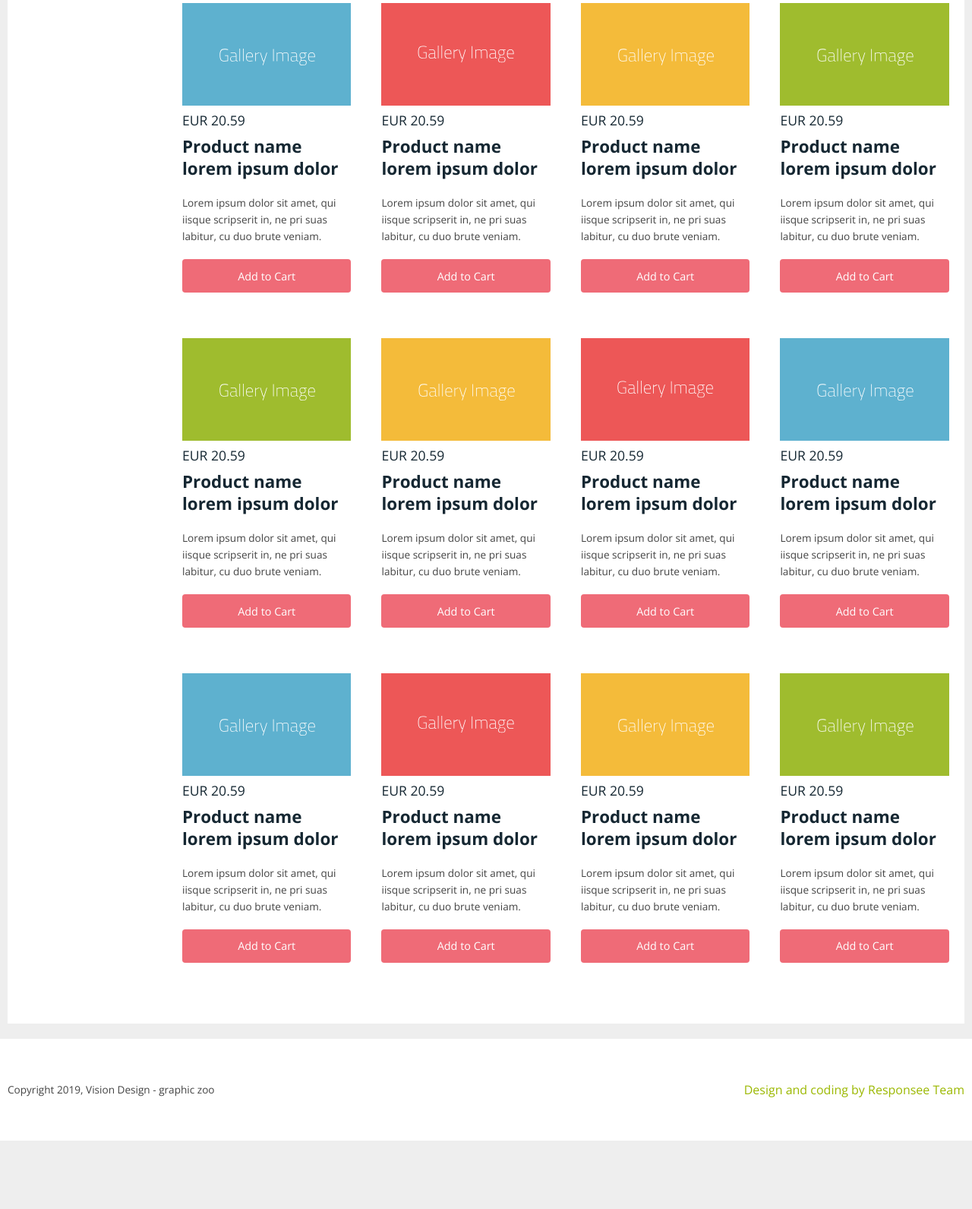
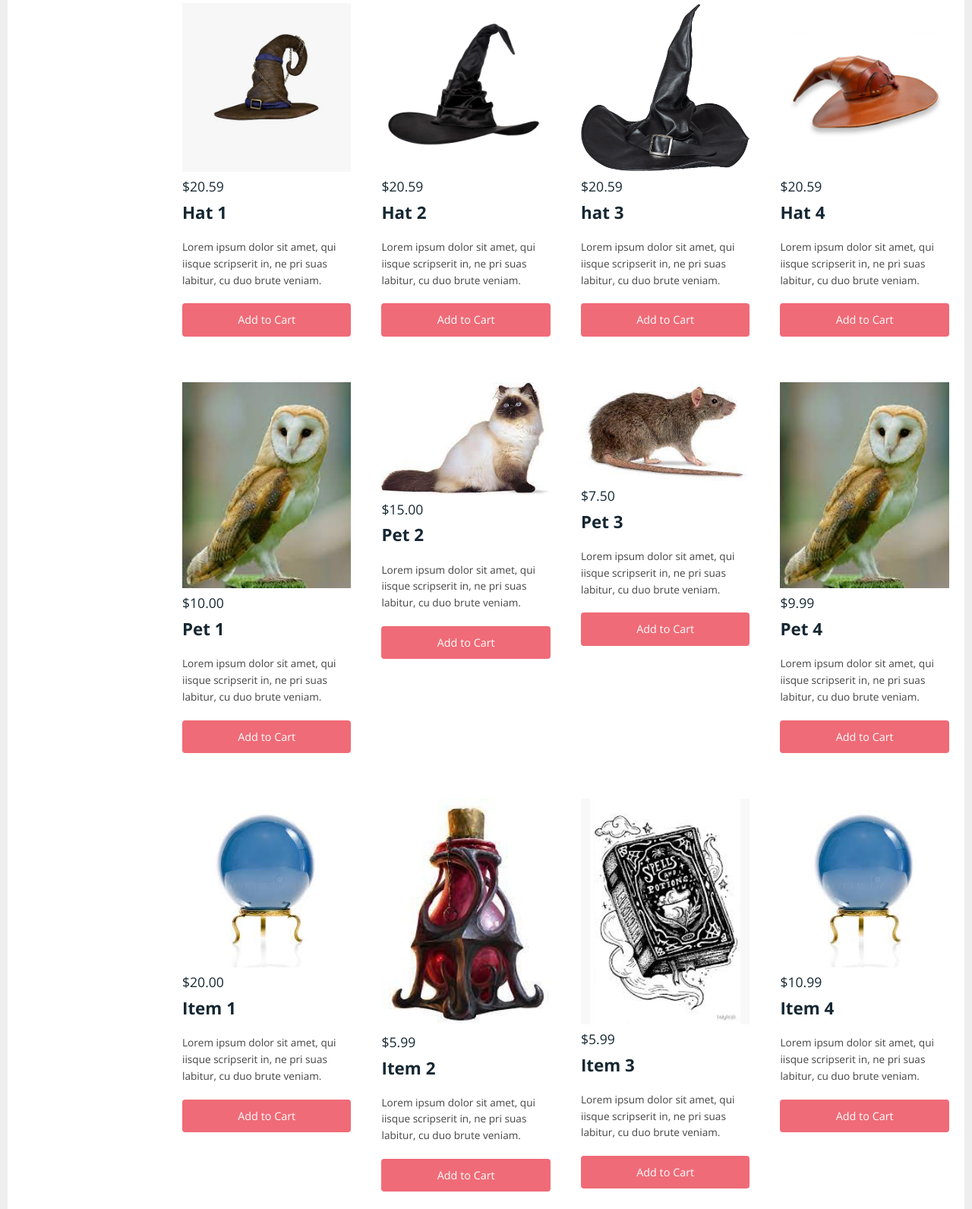
Before and after one commit to dulgarianla/cse310_project, a plain HTML site: page index.html in a window 1280 px wide. Shown: the part 875-2466 px from the top of the page at 76% size. Before the commit the page ends 2376 px from the top, so only its background shows below. Drawn offline with nearby package versions, Linux system fonts and the light colour scheme; files whose address does not match are found by name.

Commit message:
add images, change prices and titles, and jump links

```diff
--- a/index.html
+++ b/index.html
@@ -43,9 +43,9 @@
               <li>
                 <a>Catalogue</a>
                 <ul>
-                  <li><a>Wizard Clothing</a></li>
-                  <li><a>Pets</a></li>
-                  <li><a>Wizard Items</a></li>
+                  <li><a href="#robes-section">Wizard Clothing</a></li>
+                  <li><a href="#pets-section">Pets</a></li>
+                  <li><a href="#items-section">Wizard Items</a></li>
                 </ul>
               </li>
               <li>
@@ -70,12 +70,12 @@
                 <li>
                   <a>Wizard Clothing</a>
                   <ul>
-                    <li><a>Wizard Robes</a></li>
-                    <li><a>Wizard Hats</a></li>
+                    <li><a href="#robes-section">Wizard Robes</a></li>
+                    <li><a href="#hats-section">Wizard Hats</a></li>
                   </ul>
                 </li>
                 <li>
-                  <a>Pets</a>
+                  <a href="#pets-section">Pets</a>
                   <ul>
                     <li><a>Owl</a></li>
                     <li><a>Cat</a></li>
@@ -83,7 +83,7 @@
                   </ul>
                 </li>
                 <li>
-                  <a>Wizard Items</a>
+                  <a href="#items-section">Wizard Items</a>
                   <ul>
                     <li><a>Crystal Ball</a></li>
                     <li><a>Potions</a></li>
@@ -117,12 +117,12 @@
             <h1 class="margin-bottom">Products</h1>
             <!-- Pruducts -->
             <div class="margin2x">
-              <div class="s-12 m-12 l-4 xl-3 xxl-3">
-                <a href="/"><img class="full-img" src="img/gallery-1.svg" /></a>
-                <h5>EUR 20.59</h5>
+              <div class="s-12 m-12 l-4 xl-3 xxl-3" id="robes-section">
+                <a href="/"><img class="full-img" src="img/robe 1.jpg" /></a>
+                <h5>$20.59</h5>
                 <a href="/"
                   ><h4 class="margin-bottom">
-                    <strong>Product name lorem ipsum dolor</strong>
+                    <strong>Robe 1</strong>
                   </h4></a
                 >
                 <p class="margin-bottom">
@@ -141,7 +141,7 @@
                 </form>
               </div>
               <div class="s-12 m-12 l-4 xl-3 xxl-3">
-                <a href="/"><img class="full-img" src="img/gallery-2.svg" /></a>
+                <a href="/"><img class="full-img" src="img/robe 2.jpg" /></a>
                 <h5>$10</h5>
                 <a href="/"
                   ><h4 class="margin-bottom">
@@ -164,11 +164,11 @@
                 </form>
               </div>
               <div class="s-12 m-12 l-4 xl-3 xxl-3">
-                <a href="/"><img class="full-img" src="img/robe 1.jpg" /></a>
+                <a href="/"><img class="full-img" src="img/robe 3.jpg" /></a>
                 <h5>$15</h5>
                 <a href="/"
                   ><h4 class="margin-bottom">
-                    <strong>Cool Robe</strong>
+                    <strong>Robe 3</strong>
                   </h4></a
                 >
                 <p class="margin-bottom">
@@ -191,7 +191,30 @@
                 <h5>$12.99</h5>
                 <a href="/"
                   ><h4 class="margin-bottom">
-                    <strong>Robe 2</strong>
+                    <strong>Robe 4</strong>
+                  </h4></a
+                >
+                <p class="margin-bottom">
+                  Lorem ipsum dolor sit amet, qui iisque scripserit in, ne pri
+                  suas labitur, cu duo brute veniam.
+                </p>
+                <form class="customform s-12 margin-bottom2x" action="">
+                  <div>
+                    <button
+                      class="button rounded-btn submit-btn s-12"
+                      type="submit"
+                    >
+                      Add to Cart
+                    </button>
+                  </div>
+                </form>
+              </div>
+              <div class="s-12 m-12 l-4 xl-3 xxl-3" id="hats-section">
+                <a href="/"><img class="full-img" src="img/hat1.jpg" /></a>
+                <h5>$20.59</h5>
+                <a href="/"
+                  ><h4 class="margin-bottom">
+                    <strong>Hat 1</strong>
                   </h4></a
                 >
                 <p class="margin-bottom">
@@ -210,11 +233,11 @@
                 </form>
               </div>
               <div class="s-12 m-12 l-4 xl-3 xxl-3">
-                <a href="/"><img class="full-img" src="img/gallery-4.svg" /></a>
-                <h5>EUR 20.59</h5>
+                <a href="/"><img class="full-img" src="img/hat2.jpg" /></a>
+                <h5>$20.59</h5>
                 <a href="/"
                   ><h4 class="margin-bottom">
-                    <strong>Product name lorem ipsum dolor</strong>
+                    <strong>Hat 2</strong>
                   </h4></a
                 >
                 <p class="margin-bottom">
@@ -233,11 +256,11 @@
                 </form>
               </div>
               <div class="s-12 m-12 l-4 xl-3 xxl-3">
-                <a href="/"><img class="full-img" src="img/gallery-3.svg" /></a>
-                <h5>EUR 20.59</h5>
+                <a href="/"><img class="full-img" src="img/hat3.png" /></a>
+                <h5>$20.59</h5>
                 <a href="/"
                   ><h4 class="margin-bottom">
-                    <strong>Product name lorem ipsum dolor</strong>
+                    <strong>hat 3</strong>
                   </h4></a
                 >
                 <p class="margin-bottom">
@@ -256,11 +279,34 @@
                 </form>
               </div>
               <div class="s-12 m-12 l-4 xl-3 xxl-3">
-                <a href="/"><img class="full-img" src="img/gallery-2.svg" /></a>
-                <h5>EUR 20.59</h5>
+                <a href="/"><img class="full-img" src="img/hat4.png" /></a>
+                <h5>$20.59</h5>
                 <a href="/"
                   ><h4 class="margin-bottom">
-                    <strong>Product name lorem ipsum dolor</strong>
+                    <strong>Hat 4</strong>
+                  </h4></a
+                >
+                <p class="margin-bottom">
+                  Lorem ipsum dolor sit amet, qui iisque scripserit in, ne pri
+                  suas labitur, cu duo brute veniam.
+                </p>
+                <form class="customform s-12 margin-bottom2x" action="">
+                  <div>
+                    <button
+                      class="button rounded-btn submit-btn s-12"
+                      type="submit"
+                    >
+                      Add to Cart
+                    </button>
+                  </div>
+                </form>
+              </div>
+              <div class="s-12 m-12 l-4 xl-3 xxl-3" id="pets-section">
+                <a href="/"><img class="full-img" src="img/pet 1.jpg" /></a>
+                <h5>$10.00</h5>
+                <a href="/"
+                  ><h4 class="margin-bottom">
+                    <strong>Pet 1</strong>
                   </h4></a
                 >
                 <p class="margin-bottom">
@@ -279,11 +325,11 @@
                 </form>
               </div>
               <div class="s-12 m-12 l-4 xl-3 xxl-3">
-                <a href="/"><img class="full-img" src="img/gallery-1.svg" /></a>
-                <h5>EUR 20.59</h5>
+                <a href="/"><img class="full-img" src="img/pet 2.jpg" /></a>
+                <h5>$15.00</h5>
                 <a href="/"
                   ><h4 class="margin-bottom">
-                    <strong>Product name lorem ipsum dolor</strong>
+                    <strong>Pet 2</strong>
                   </h4></a
                 >
                 <p class="margin-bottom">
@@ -302,11 +348,11 @@
                 </form>
               </div>
               <div class="s-12 m-12 l-4 xl-3 xxl-3">
-                <a href="/"><img class="full-img" src="img/gallery-1.svg" /></a>
-                <h5>EUR 20.59</h5>
+                <a href="/"><img class="full-img" src="img/pet 3.jpg" /></a>
+                <h5>$7.50</h5>
                 <a href="/"
                   ><h4 class="margin-bottom">
-                    <strong>Product name lorem ipsum dolor</strong>
+                    <strong>Pet 3</strong>
                   </h4></a
                 >
                 <p class="margin-bottom">
@@ -325,11 +371,34 @@
                 </form>
               </div>
               <div class="s-12 m-12 l-4 xl-3 xxl-3">
-                <a href="/"><img class="full-img" src="img/gallery-2.svg" /></a>
-                <h5>EUR 20.59</h5>
+                <a href="/"><img class="full-img" src="img/pet 1.jpg" /></a>
+                <h5>$9.99</h5>
                 <a href="/"
                   ><h4 class="margin-bottom">
-                    <strong>Product name lorem ipsum dolor</strong>
+                    <strong>Pet 4</strong>
+                  </h4></a
+                >
+                <p class="margin-bottom">
+                  Lorem ipsum dolor sit amet, qui iisque scripserit in, ne pri
+                  suas labitur, cu duo brute veniam.
+                </p>
+                <form class="customform s-12 margin-bottom2x" action="">
+                  <div>
+                    <button
+                      class="button rounded-btn submit-btn s-12"
+                      type="submit"
+                    >
+                      Add to Cart
+                    </button>
+                  </div>
+                </form>
+              </div>
+              <div class="s-12 m-12 l-4 xl-3 xxl-3" id="items-section">
+                <a href="/"><img class="full-img" src="img/item 1.jpg" /></a>
+                <h5>$20.00</h5>
+                <a href="/"
+                  ><h4 class="margin-bottom">
+                    <strong>Item 1</strong>
                   </h4></a
                 >
                 <p class="margin-bottom">
@@ -348,11 +417,11 @@
                 </form>
               </div>
               <div class="s-12 m-12 l-4 xl-3 xxl-3">
-                <a href="/"><img class="full-img" src="img/gallery-3.svg" /></a>
-                <h5>EUR 20.59</h5>
+                <a href="/"><img class="full-img" src="img/item 2.jpg" /></a>
+                <h5>$5.99</h5>
                 <a href="/"
                   ><h4 class="margin-bottom">
-                    <strong>Product name lorem ipsum dolor</strong>
+                    <strong>Item 2</strong>
                   </h4></a
                 >
                 <p class="margin-bottom">
@@ -371,11 +440,11 @@
                 </form>
               </div>
               <div class="s-12 m-12 l-4 xl-3 xxl-3">
-                <a href="/"><img class="full-img" src="img/gallery-4.svg" /></a>
-                <h5>EUR 20.59</h5>
+                <a href="/"><img class="full-img" src="img/item 3.jpg" /></a>
+                <h5>$5.99</h5>
                 <a href="/"
                   ><h4 class="margin-bottom">
-                    <strong>Product name lorem ipsum dolor</strong>
+                    <strong>Item 3</strong>
                   </h4></a
                 >
                 <p class="margin-bottom">
@@ -394,80 +463,11 @@
                 </form>
               </div>
               <div class="s-12 m-12 l-4 xl-3 xxl-3">
-                <a href="/"><img class="full-img" src="img/gallery-4.svg" /></a>
-                <h5>EUR 20.59</h5>
+                <a href="/"><img class="full-img" src="img/item 1.jpg" /></a>
+                <h5>$10.99</h5>
                 <a href="/"
                   ><h4 class="margin-bottom">
-                    <strong>Product name lorem ipsum dolor</strong>
-                  </h4></a
-                >
-                <p class="margin-bottom">
-                  Lorem ipsum dolor sit amet, qui iisque scripserit in, ne pri
-                  suas labitur, cu duo brute veniam.
-                </p>
-                <form class="customform s-12 margin-bottom2x" action="">
-                  <div>
-                    <button
-                      class="button rounded-btn submit-btn s-12"
-                      type="submit"
-                    >
-                      Add to Cart
-                    </button>
-                  </div>
-                </form>
-              </div>
-              <div class="s-12 m-12 l-4 xl-3 xxl-3">
-                <a href="/"><img class="full-img" src="img/gallery-3.svg" /></a>
-                <h5>EUR 20.59</h5>
-                <a href="/"
-                  ><h4 class="margin-bottom">
-                    <strong>Product name lorem ipsum dolor</strong>
-                  </h4></a
-                >
-                <p class="margin-bottom">
-                  Lorem ipsum dolor sit amet, qui iisque scripserit in, ne pri
-                  suas labitur, cu duo brute veniam.
-                </p>
-                <form class="customform s-12 margin-bottom2x" action="">
-                  <div>
-                    <button
-                      class="button rounded-btn submit-btn s-12"
-                      type="submit"
-                    >
-                      Add to Cart
-                    </button>
-                  </div>
-                </form>
-              </div>
-              <div class="s-12 m-12 l-4 xl-3 xxl-3">
-                <a href="/"><img class="full-img" src="img/gallery-2.svg" /></a>
-                <h5>EUR 20.59</h5>
-                <a href="/"
-                  ><h4 class="margin-bottom">
-                    <strong>Product name lorem ipsum dolor</strong>
-                  </h4></a
-                >
-                <p class="margin-bottom">
-                  Lorem ipsum dolor sit amet, qui iisque scripserit in, ne pri
-                  suas labitur, cu duo brute veniam.
-                </p>
-                <form class="customform s-12 margin-bottom2x" action="">
-                  <div>
-                    <button
-                      class="button rounded-btn submit-btn s-12"
-                      type="submit"
-                    >
-                      Add to Cart
-                    </button>
-                  </div>
-                </form>
-              </div>
-              <div class="s-12 m-12 l-4 xl-3 xxl-3">
-                <a href="/"><img class="full-img" src="img/gallery-1.svg" /></a>
-                <h5>EUR 20.59</h5>
-                <a href="/"
-                  ><h4 class="margin-bottom">
-                    <strong>Product name lorem ipsum dolor</strong>
+                    <strong>Item 4</strong>
                   </h4></a
                 >
                 <p class="margin-bottom">
```
Also changed, not shown: img/hat1.jpg (added), img/hat2.jpg (added), img/hat3.png (added), img/hat4.png (added).
